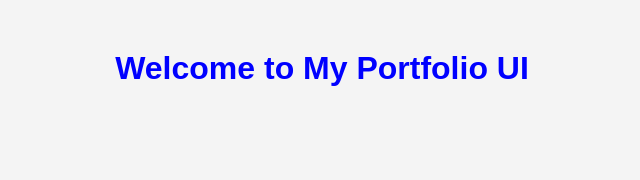
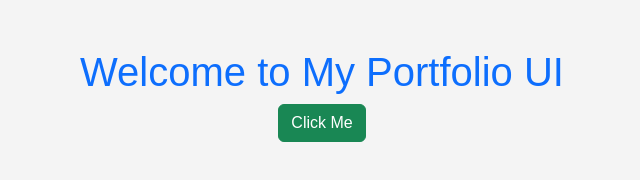
Before and after one commit to pionayyy11/MyPortfolio, a plain HTML site: page MyPortfolio-ui/index.html in a window 1280 px wide. Shown: the whole page, without its empty margins (318-958 px from the left). Drawn offline with nearby package versions, Linux system fonts and the light colour scheme.

Commit message:
Bootstrap Installation

```diff
--- a/MyPortfolio-ui/index.html
+++ b/MyPortfolio-ui/index.html
@@ -1,11 +1,22 @@
 <!DOCTYPE html>
 <html lang="en">
 <head>
-  <title>My Portfolio UI</title>
-  <link rel="stylesheet" href="css/style.css">
+    <title>My Portfolio UI</title>
+
+    <!-- Bootstrap via HTTPS CDN -->
+    <link href="https://cdn.jsdelivr.net/npm/bootstrap@5.3.8/dist/css/bootstrap.min.css" rel="stylesheet">
+
+    <!-- Your custom CSS -->
+    <link rel="stylesheet" href="css/style.css">
 </head>
-<body>
-  <h1>Welcome to My Portfolio UI</h1>
-  <script src="js/app.js"></script>
+<body class="container text-center mt-5">
+<h1 class="text-primary">Welcome to My Portfolio UI</h1>
+<button class="btn btn-success">Click Me</button>
+
+<!-- Your custom JS -->
+<script src="js/app.js"></script>
+
+<!-- Bootstrap JS via HTTPS CDN -->
+<script src="https://cdn.jsdelivr.net/npm/bootstrap@5.3.8/dist/js/bootstrap.bundle.min.js"></script>
 </body>
 </html>
--- /dev/null
+++ b/MyPortfolio-ui/js/package.json
@@ -0,0 +1,5 @@
+{
+  "dependencies": {
+    "bootstrap": "^5.3.8"
+  }
+}
```
Also changed, not shown: 1 other file.
